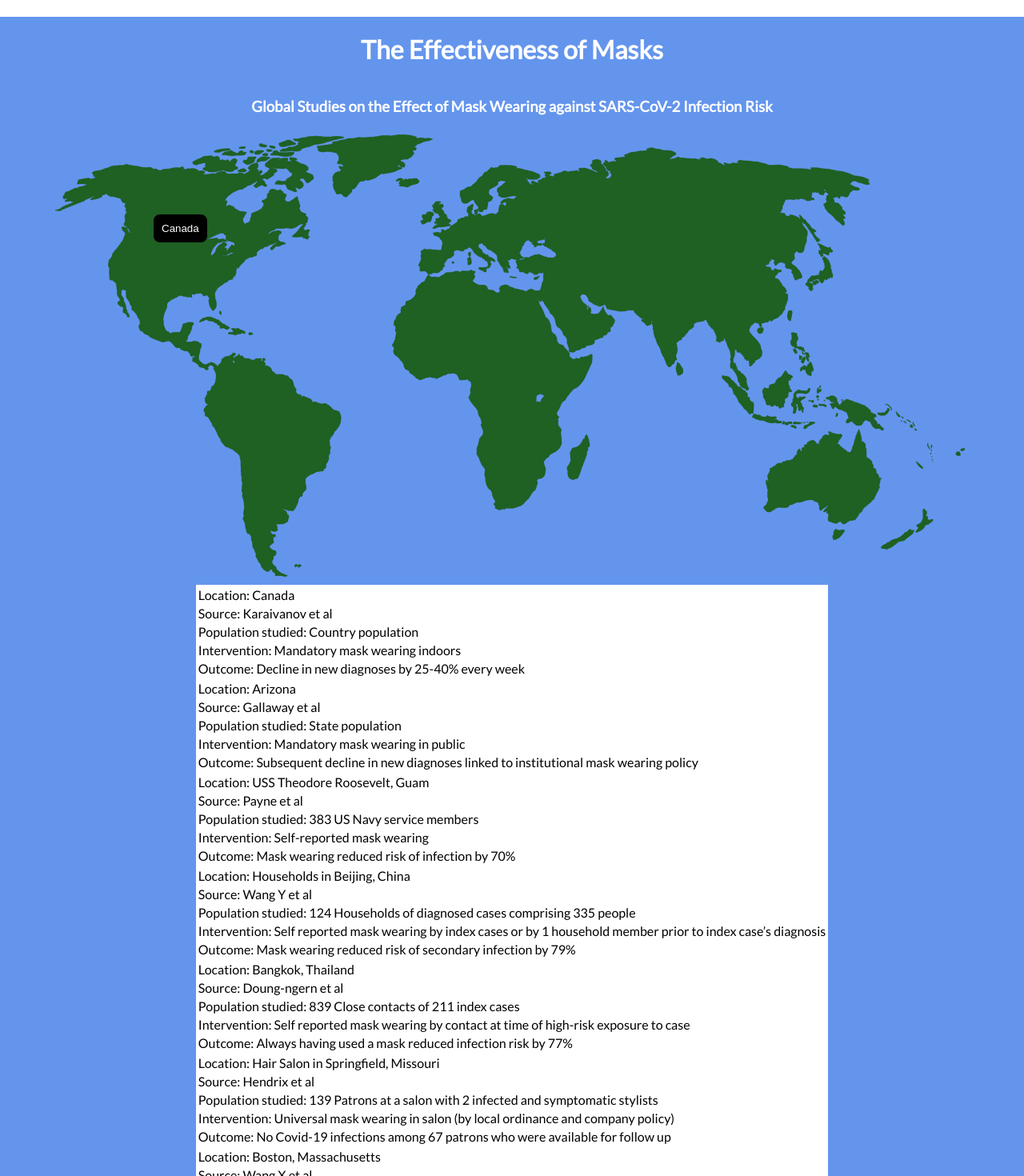
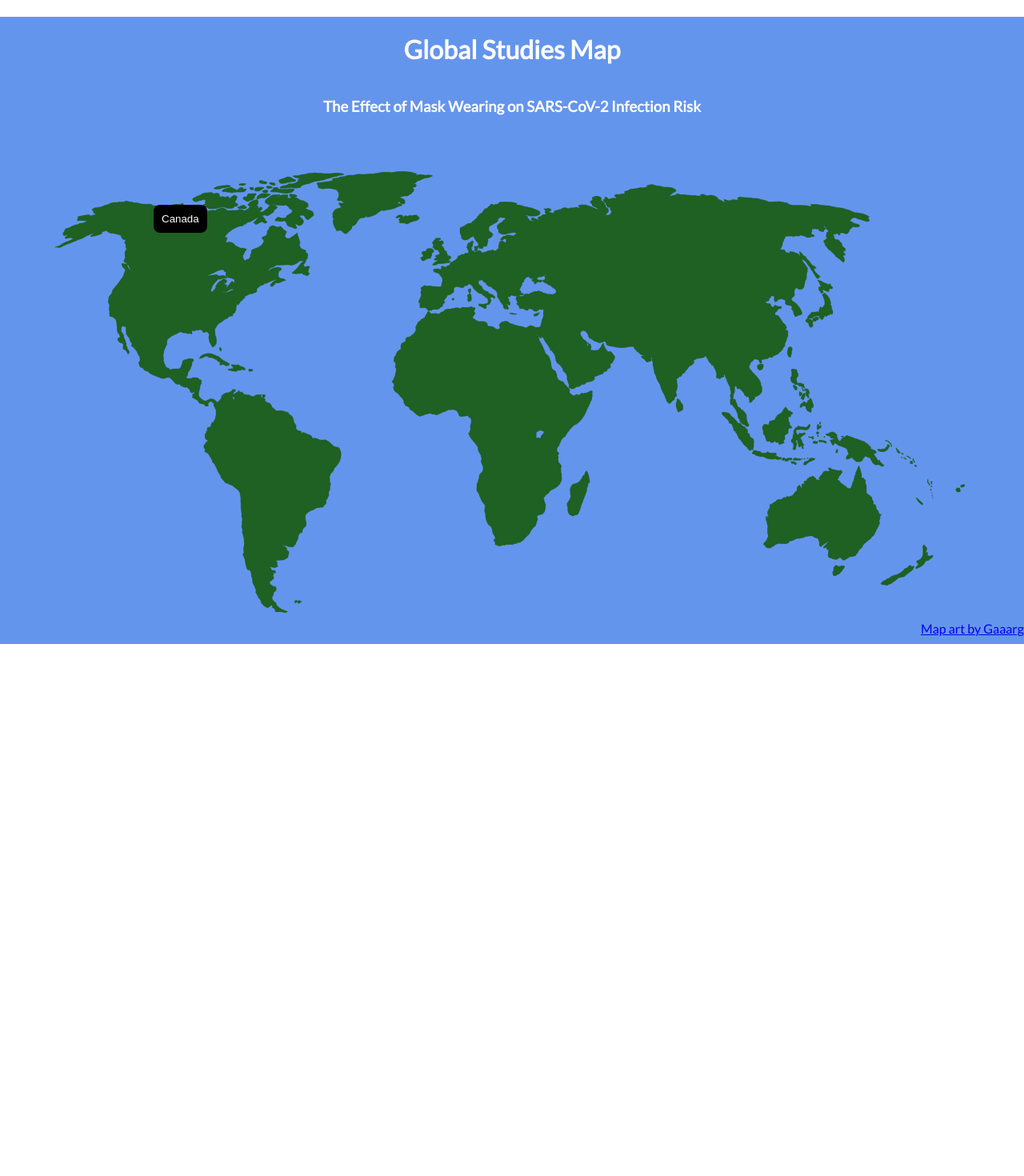
Before and after one commit to martinrombach88/b2b_masks_landing_page, a React (Create React App) app: page / in a window 1280 px wide. Shown: the part 1740-3210 px from the top of the page at 80% size. After the commit the page ends 2545 px from the top, so only its background shows below. Built offline with nearby package versions, Linux system fonts and the light colour scheme; the HTML template or start-up script is replaced by a standard one.

Commit message:
interactive map built, pre implementation

```diff
--- a/src/InteractiveMap.js
+++ b/src/InteractiveMap.js
@@ -1,37 +1,49 @@
 import worldMap from './images/worldMap.png';
 import maskStudies from './maskStudies.json';
+import {useState} from 'react';
+
 const infoCards = maskStudies.infoList;
 
 const InteractiveMap = () => {
 
-        const test = infoCards.map((p)=>{
+       const [boxVisible, setBoxVisible ] = useState(false);
+       const [btnVisible, setBtnVisible] = useState(true);
+
+        const cards = infoCards.map((p)=>{
             return(
-                    <div className="mapStudy" key={p.id} id={p.id}>
+                <div className={`mapStudy ${boxVisible ? "" : "hidden"}`} key={p.id} id={p.id}>
+                    {/* <div className={`mapStudy`} key={p.id} id={p.id} >   */}
                     <table>
+                        <tbody>
                         <tr><td>Location: {p.location}</td></tr>
                         <tr><td>Source: {p.source}</td></tr>
                         <tr><td>Population studied: {p.population}</td></tr>
                         <tr><td>Intervention: {p.intervention}</td></tr>
                         <tr><td> Outcome: {p.outcome}</td></tr>
+                        </tbody>
                     </table>
+                    {/* <button onClick={setBoxVisible(false) + setBtnVisible(true)}>Hide</button> */}
+                    <button>Hide</button>
                 </div>
             )
         });
 
         return (
             <div id="mapContainer">
-                <h1>The Effectiveness of Masks</h1>
+                <h1>Global Studies Map</h1>
 
-                <h3>Global Studies on the Effect of Mask Wearing against SARS-CoV-2 Infection Risk</h3>
+                <h3>The Effect of Mask Wearing on SARS-CoV-2 Infection Risk</h3>
 
                 <img src={worldMap} alt="world map" id="worldMap"/>
-                <button  className='mapTestButton'>Canada</button>
+                {/* <button id="study_1_btn" className={`mapButton ${btnVisible ? "" : "hidden"}`} onClick={setBoxVisible(true) + setBtnVisible(false)}>Canada</button> */}
+                <button id="study_1_btn" className="mapButton">Canada</button>
 
-                <div className="testTable" >
-                    {test}
+                <div className="cards" >
+                    {cards}
                 </div>
 
-                <a href="https://commons.wikimedia.org/w/index.php?curid=4121338">Map art by Gaaarg</a>
+                <div className="credit">
+                <a  href="https://commons.wikimedia.org/w/index.php?curid=4121338">Map art by Gaaarg</a>    </div>
                 </div>
         )
 
--- a/src/index.css
+++ b/src/index.css
@@ -159,6 +159,12 @@ body {
 }
 
 /* ~~~~~~~~~~~~~~~~ INTERACTIVE MAP / SOCIAL PROOF ~~~~~~~~~~~~~~~~ */
+.credit {
+  width:100%;
+  display:flex;
+  justify-content: flex-end;
+  padding-bottom:10px;
+}
 
 #mapContainer {
   display:flex;
@@ -169,24 +175,25 @@ body {
   color:white;
 }
 
+#mapContainer h3 {
+  margin-bottom:5%;
+}
+
 #worldMap {
   width:90%;
 }
 
-.mapTestButton {
+.mapButton {
   background-color:black;
   color:white;
   border-radius:8px;
   border:none;
   padding:10px;
-  position:absolute;
-  top:13%;
-  left:15%;
 }
 
 
 
-.mapTestButton:hover {
+.mapButton:hover {
   background-color:rgb(80, 80, 80);
   color:white;
 }
@@ -200,20 +207,68 @@ body {
   color:black;
 }
 
-/* #study_1{
+#study_1_btn {
   position:absolute;
-  top:13%;
+  top:30%;
   left:15%;
-} */
+}
 
-/* #study_2{
+ #study_1{
+  position:absolute;
+  top:30%;
+  left:15%;
+}
+
+/*
+ #study_2{
   position:absolute;
   top:18%;
   left:12%;
-} */
+}
 
-/* #study_2{
+#study_3{
+  position:absolute;
+  top:20%;
+  right:2%;
+}
+
+#study_4{
+  position:absolute;
+  top:16%;
+  right:2%;
+}
+
+#study_5{
+  position:absolute;
+  top:20%;
+  right:2%;
+}
+#study_6{
+  position:absolute;
+  top:18%;
+  left:18%;
+}
+
+#study_7{
   position:absolute;
   top:18%;
   left:12%;
-} */
+}
+
+ #study_8{
+  position:absolute;
+  top:15%;
+  left:44%;
+}  */
+
+/* #study_9{
+  position:absolute;
+  top:18%;
+  left:10%;
+}   */
+
+/* #study_10{
+  position:absolute;
+  top:16%;
+  left:10%;
+}   */
--- a/src/maskStudies.json
+++ b/src/maskStudies.json
@@ -12,7 +12,7 @@
         {
             "id": "study_2",
             "source": "Gallaway et al",
-            "location": "Arizona",
+            "location": "Arizona, USA",
             "population": "State population",
             "intervention":"Mandatory mask wearing in public",
             "outcome":"Subsequent decline in new diagnoses linked to institutional mask wearing policy"
@@ -32,7 +32,7 @@
             "source": "Wang Y et al",
             "location": "Households in Beijing, China",
             "population": "124 Households of diagnosed cases comprising 335 people",
-            "intervention":"Self reported mask wearing by index cases or by 1 household member prior to index case’s diagnosis",
+            "intervention":"Self reported mask wearing by victim/victim's family member prior to infection",
             "outcome":"Mask wearing reduced risk of secondary infection by 79%"
 
         },
@@ -48,7 +48,7 @@
         {
             "id": "study_6",
             "source": "Hendrix et al",
-            "location": "Hair Salon in Springfield, Missouri",
+            "location": "Hair Salon in Missouri, USA",
             "population": "139 Patrons at a salon with 2 infected and symptomatic stylists",
             "intervention":"Universal mask wearing in salon (by local ordinance and company policy)",
             "outcome":"No Covid-19 infections among 67 patrons who were available for follow up"
@@ -57,7 +57,7 @@
         {
             "id": "study_7",
             "source": "Wang X et al",
-            "location": "Boston, Massachusetts",
+            "location": "Boston, Massachusetts, USA",
             "population": "9850 Health care workers",
             "intervention":"Universal masking of health care workers and patients in the Mass General Brigham hospital",
             "outcome":"Decline of new diagnoses among health care workers by 3.4% every week"
@@ -75,7 +75,7 @@
         {
             "id": "study_9",
             "source": "Van Dyke et al",
-            "location": "Kansas",
+            "location": "Kansas, USA",
             "population": "State population",
             "intervention":"Mandatory mask wearing in public spaces",
             "outcome":"Decline in new diagnoses in mask wearers by 8% and increase in those without by 11%"
@@ -84,7 +84,7 @@
         {
             "id": "study_10",
             "source": "Lyu and Wehby ",
-            "location": "15 US states and Washington, DC",
+            "location": "15 states in USA",
             "population": "State populations",
             "intervention":"Mandatory mask wearing in public",
             "outcome":"Daily decline in new diagnoses by 2%"
```
Lines whose indentation alone changed are shown as unchanged.
